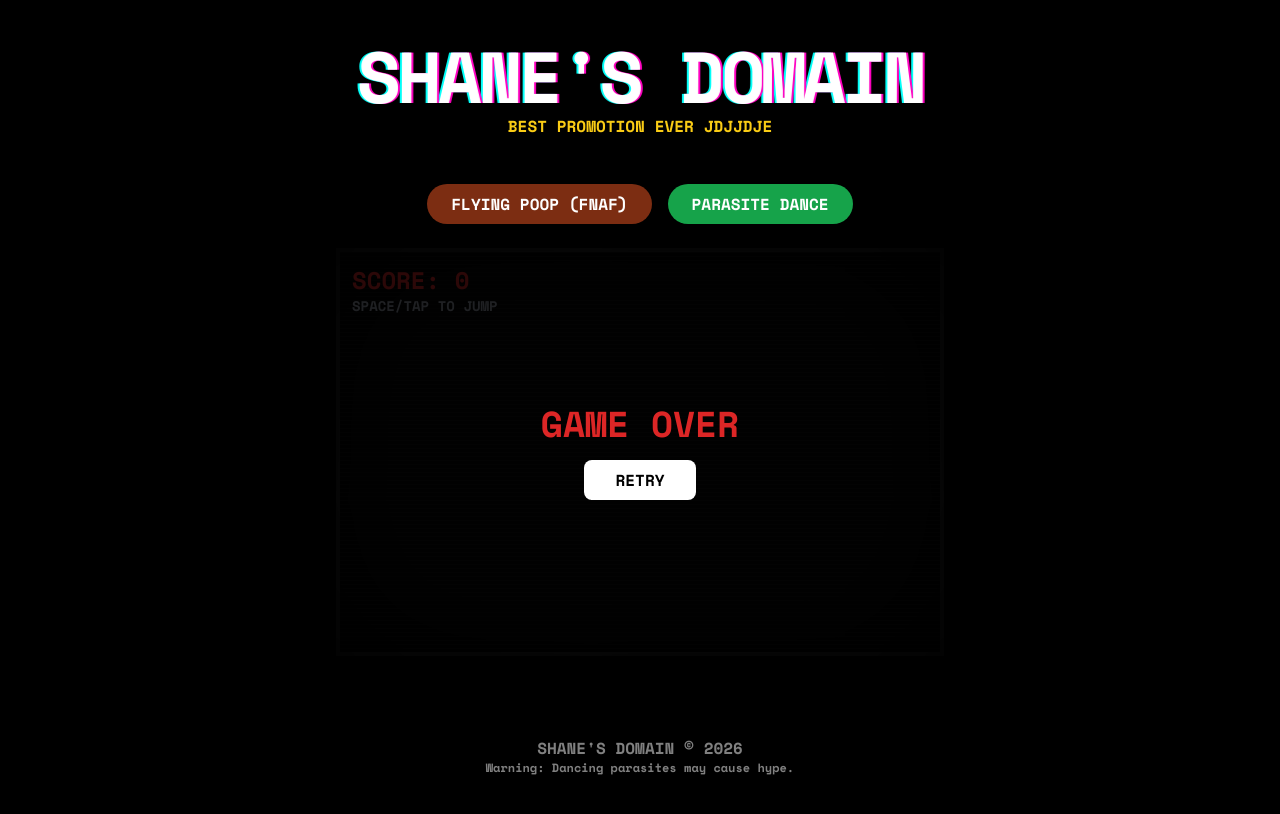
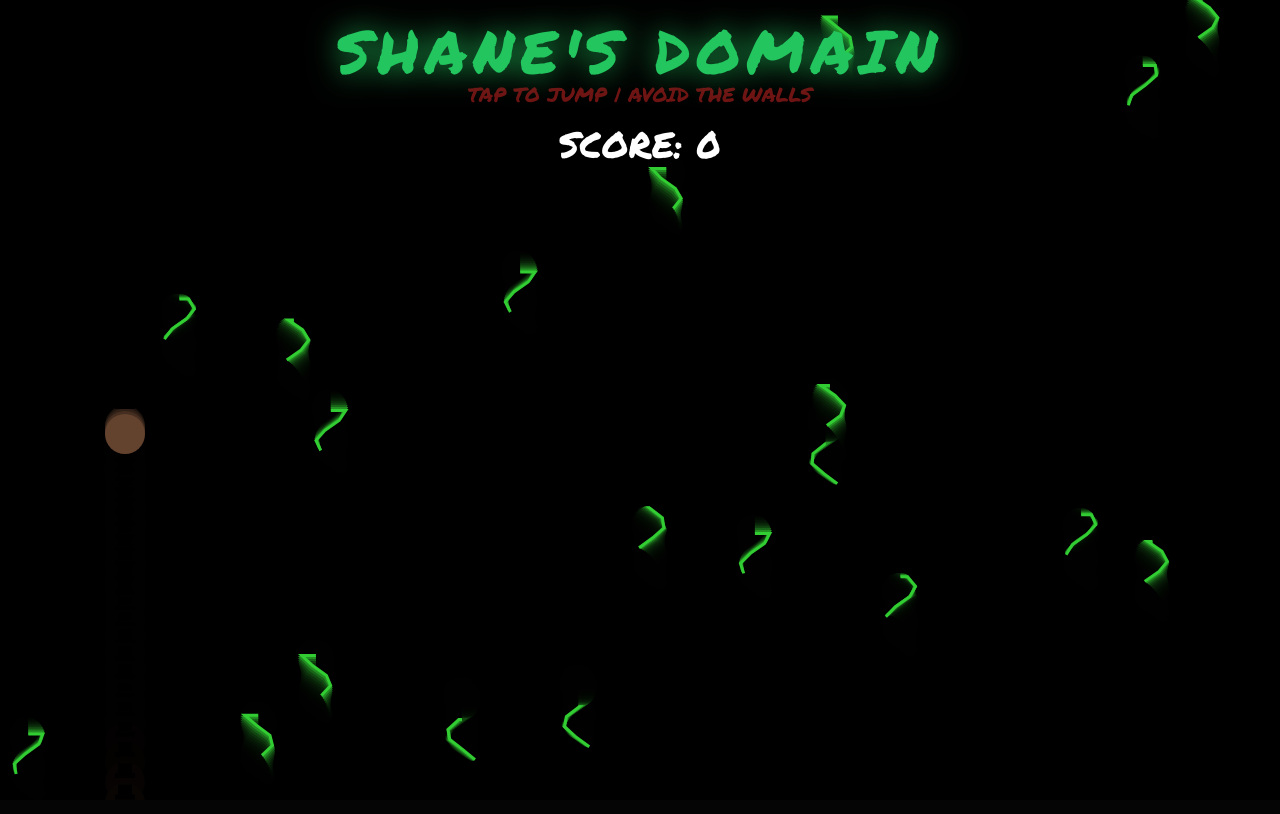
Before and after one commit to gp1547416-coder/Shane-s-Domain, a plain HTML site: page index.html in a window 1280 px wide. Drawn offline with nearby package versions, Linux system fonts and the light colour scheme.

Commit message:
Update index.html

```diff
--- a/index.html
+++ b/index.html
@@ -3,152 +3,146 @@
 <head>
     <meta charset="UTF-8">
     <meta name="viewport" content="width=device-width, initial-scale=1.0">
-    <title>SHANE'S DOMAIN | THE EXPERIENCE</title>
+    <title>SHANE'S DOMAIN | MAX CHAOS</title>
     <script src="https://cdn.tailwindcss.com"></script>
     <style>
-        @import url('https://fonts.googleapis.com/css2?family=Permanent+Marker&family=Space+Mono:wght@700&display=swap');
-        body { background: #000; color: #fff; overflow-x: hidden; font-family: 'Space Mono', monospace; }
-        .glitch { text-shadow: 2px 0 #ff00c1, -2px 0 #00fff9; animation: glitch-anim 2s infinite linear alternate-reverse; }
-        @keyframes glitch-anim { 0% { transform: skew(0deg); } 20% { transform: skew(-1deg); } 100% { transform: skew(1deg); } }
-        canvas { background: #050505; border: 4px solid #333; cursor: crosshair; touch-action: none; }
-        .fnaf-vignette { box-shadow: inset 0 0 150px #000; pointer-events: none; }
-        .hidden { display: none; }
+        @import url('https://fonts.googleapis.com/css2?family=Permanent+Marker&display=swap');
+        body { background: #050505; color: white; overflow: hidden; font-family: 'Permanent Marker', cursive; }
+        canvas { display: block; }
+        .ui-overlay { position: absolute; top: 20px; width: 100%; text-align: center; pointer-events: none; z-index: 10; }
+        .fart-cloud { position: absolute; border-radius: 50%; background: rgba(139, 69, 19, 0.5); filter: blur(10px); pointer-events: none; }
     </style>
 </head>
-<body class="flex flex-col items-center py-10">
+<body>
 
-    <header class="text-center mb-10">
-        <h1 class="text-7xl font-black glitch mb-2 tracking-tighter">SHANE'S DOMAIN</h1>
-        <p class="text-yellow-400 font-bold animate-bounce uppercase">Best Promotion Ever JDJJDJE</p>
-    </header>
-
-    <div class="flex gap-4 mb-6">
-        <button onclick="startGame('poop')" class="bg-brown-600 bg-orange-900 px-6 py-2 rounded-full font-bold hover:bg-orange-700">FLYING POOP (FNAF)</button>
-        <button onclick="startGame('parasite')" class="bg-green-600 px-6 py-2 rounded-full font-bold hover:bg-green-500">PARASITE DANCE</button>
+    <div class="ui-overlay">
+        <h1 class="text-6xl text-green-500 tracking-widest drop-shadow-[0_0_15px_rgba(34,197,94,0.8)]">SHANE'S DOMAIN</h1>
+        <p class="text-xl text-red-600 animate-pulse">TAP TO JUMP | AVOID THE WALLS</p>
+        <div id="scoreBoard" class="text-4xl mt-4">SCORE: 0</div>
     </div>
 
-    <div class="relative">
-        <div id="ui" class="absolute top-4 left-4 z-20 pointer-events-none">
-            <div class="text-2xl font-bold text-red-600 uppercase" id="score">SCORE: 0</div>
-            <div class="text-sm text-gray-400" id="controls">SPACE/TAP TO JUMP</div>
-        </div>
-        <div id="game-over" class="hidden absolute inset-0 flex flex-col items-center justify-center bg-black/80 z-30">
-            <h2 class="text-4xl text-red-600 font-bold mb-4">GAME OVER</h2>
-            <button onclick="resetGame()" class="bg-white text-black px-8 py-2 font-black rounded-lg">RETRY</button>
-        </div>
-        <div class="fnaf-vignette absolute inset-0 z-10"></div>
-        <canvas id="gameCanvas" width="600" height="400"></canvas>
-    </div>
-
-    <footer class="mt-20 text-center opacity-50">
-        <p>SHANE'S DOMAIN &copy; 2026</p>
-        <p class="text-xs">Warning: Dancing parasites may cause hype.</p>
-    </footer>
+    <canvas id="gameCanvas"></canvas>
 
     <script>
         const canvas = document.getElementById('gameCanvas');
         const ctx = canvas.getContext('2d');
-        const scoreEl = document.getElementById('score');
-        const gameOverEl = document.getElementById('game-over');
+        let score = 0;
 
-        let currentGame = 'poop';
-        let score = 0;
-        let isGameOver = false;
-        let frame = 0;
+        canvas.width = window.innerWidth;
+        canvas.height = window.innerHeight;
 
-        // Game Objects
-        let player = { x: 50, y: 200, w: 40, h: 40, vy: 0, gravity: 0.6, jump: -8 };
+        let player = {
+            x: 100,
+            y: canvas.height / 2,
+            vy: 0,
+            width: 50,
+            height: 50,
+            gravity: 0.6,
+            jumpPower: -10
+        };
+
         let obstacles = [];
+        let parasites = [];
+        let particles = [];
 
-        function startGame(type) {
-            currentGame = type;
-            resetGame();
+        class Parasite {
+            constructor() {
+                this.x = Math.random() * canvas.width;
+                this.y = Math.random() * canvas.height;
+                this.angle = Math.random() * Math.PI * 2;
+                this.speed = 2;
+            }
+            draw() {
+                ctx.strokeStyle = '#32CD32';
+                ctx.lineWidth = 3;
+                ctx.beginPath();
+                ctx.moveTo(this.x, this.y);
+                for(let i=0; i<5; i++) {
+                    ctx.lineTo(this.x + Math.sin(this.angle + i) * 15, this.y + i * 10);
+                }
+                ctx.stroke();
+                this.y += Math.sin(this.angle) * 2;
+                this.angle += 0.1;
+            }
+        }
+
+        function createFart() {
+            for(let i=0; i<5; i++) {
+                particles.push({
+                    x: player.x,
+                    y: player.y + 25,
+                    vx: -Math.random() * 5,
+                    vy: (Math.random() - 0.5) * 2,
+                    size: Math.random() * 20 + 10,
+                    life: 1.0
+                });
+            }
+        }
+
+        function drawPlayer() {
+            // The Poop
+            ctx.fillStyle = '#63422e';
+            ctx.beginPath();
+            ctx.arc(player.x + 25, player.y + 25, 20, 0, Math.PI * 2);
+            ctx.fill();
+
+            // FNAF Top Hat
+            ctx.fillStyle = 'black';
+            ctx.fillRect(player.x + 15, player.y - 5, 20, 5); // Brim
+            ctx.fillRect(player.x + 18, player.y - 15, 14, 10); // Top
+        }
+
+        function update() {
+            ctx.fillStyle = 'rgba(0,0,0,0.3)';
+            ctx.fillRect(0, 0, canvas.width, canvas.height);
+
+            player.vy += player.gravity;
+            player.y += player.vy;
+
+            // Draw Particles (Farts)
+            particles.forEach((p, i) => {
+                p.x += p.vx;
+                p.y += p.vy;
+                p.life -= 0.02;
+                ctx.fillStyle = `rgba(100, 80, 0, ${p.life})`;
+                ctx.beginPath();
+                ctx.arc(p.x, p.y, p.size, 0, Math.PI * 2);
+                ctx.fill();
+                if(p.life <= 0) particles.splice(i, 1);
+            });
+
+            // Draw Parasites
+            parasites.forEach(p => p.draw());
+
+            drawPlayer();
+
+            if(player.y > canvas.height || player.y < 0) {
+                resetGame();
+            }
+
+            requestAnimationFrame(update);
         }
 
         function resetGame() {
+            player.y = canvas.height / 2;
+            player.vy = 0;
             score = 0;
-            isGameOver = false;
-            frame = 0;
-            obstacles = [];
-            player.y = 200;
-            player.vy = 0;
-            scoreEl.innerText = `SCORE: 0`;
-            gameOverEl.classList.add('hidden');
+            document.getElementById('scoreBoard').innerText = "SCORE: 0";
         }
 
-        window.addEventListener('keydown', (e) => { if(e.code === 'Space') player.vy = player.jump; });
-        canvas.addEventListener('mousedown', () => { player.vy = player.jump; });
+        window.addEventListener('keydown', (e) => {
+            if(e.code === 'Space') {
+                player.vy = player.jumpPower;
+                createFart();
+                score++;
+                document.getElementById('scoreBoard').innerText = `SCORE: ${score}`;
+            }
+        });
 
-        function update() {
-            if (isGameOver) return;
-            frame++;
+        // Init parasites
+        for(let i=0; i<20; i++) parasites.push(new Parasite());
 
-            // Physics
-            player.vy += player.gravity;
-            player.y += player.vy;
-
-            if (player.y > canvas.height || player.y < 0) isGameOver = true;
-
-            // Obstacles (FNAF Style Pipes/Walls)
-            if (frame % 90 === 0) {
-                let gap = 120;
-                let topH = Math.random() * (canvas.height - gap - 40) + 20;
-                obstacles.push({ x: canvas.width, y: 0, w: 50, h: topH, type: 'top' });
-                obstacles.push({ x: canvas.width, y: topH + gap, w: 50, h: canvas.height, type: 'bottom' });
-            }
-
-            obstacles.forEach(o => {
-                o.x -= 3;
-                // Collision
-                if (player.x < o.x + o.w && player.x + player.w > o.x &&
-                    player.y < o.y + o.h && player.y + player.h > o.y) {
-                    isGameOver = true;
-                }
-            });
-
-            obstacles = obstacles.filter(o => o.x > -50);
-            if (frame % 90 === 0 && frame > 0) {
-                score++;
-                scoreEl.innerText = `SCORE: ${score}`;
-            }
-
-            if (isGameOver) gameOverEl.classList.remove('hidden');
-        }
-
-        function draw() {
-            ctx.clearRect(0, 0, canvas.width, canvas.height);
-
-            // Draw Background Scanlines
-            ctx.fillStyle = "rgba(255, 255, 255, 0.05)";
-            for(let i=0; i<canvas.height; i+=4) ctx.fillRect(0, i, canvas.width, 1);
-
-            if (currentGame === 'poop') {
-                // Draw Flying Poop with Freddy Hat
-                ctx.fillStyle = "#63422e"; // Brown
-                ctx.beginPath();
-                ctx.arc(player.x + 20, player.y + 25, 15, 0, Math.PI * 2);
-                ctx.fill();
-                // Freddy Hat
-                ctx.fillStyle = "black";
-                ctx.fillRect(player.x + 10, player.y, 20, 5);
-                ctx.fillRect(player.x + 15, player.y - 10, 10, 10);
-            }
-
-            // Draw Pipes (FNAF Guard Pillars)
-            ctx.fillStyle = "#1a1a1a";
-            ctx.strokeStyle = "#444";
-            obstacles.forEach(o => {
-                ctx.fillRect(o.x, o.y, o.w, o.h);
-                ctx.strokeRect(o.x, o.y, o.w, o.h);
-            });
-
-            requestAnimationFrame(() => {
-                update();
-                draw();
-            });
-        }
-
-        draw();
+        update();
     </script>
 </body>
 </html>
```
